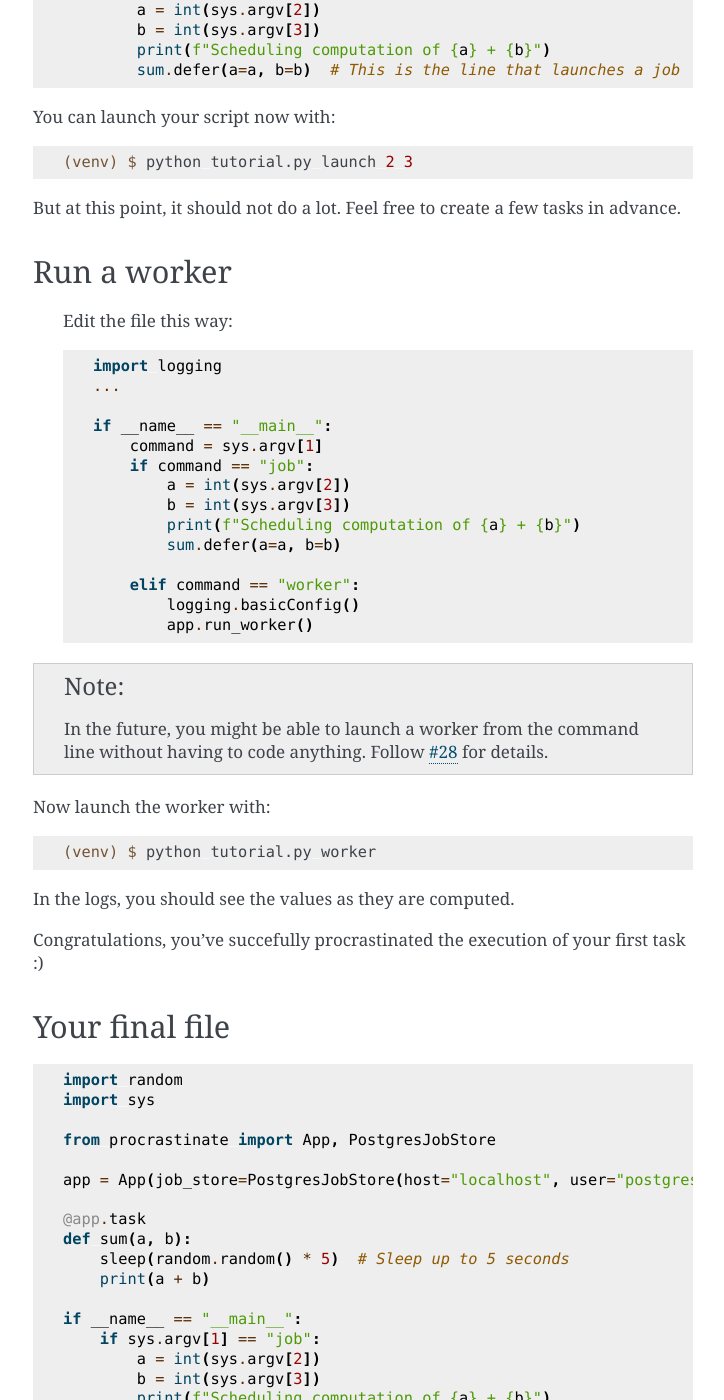
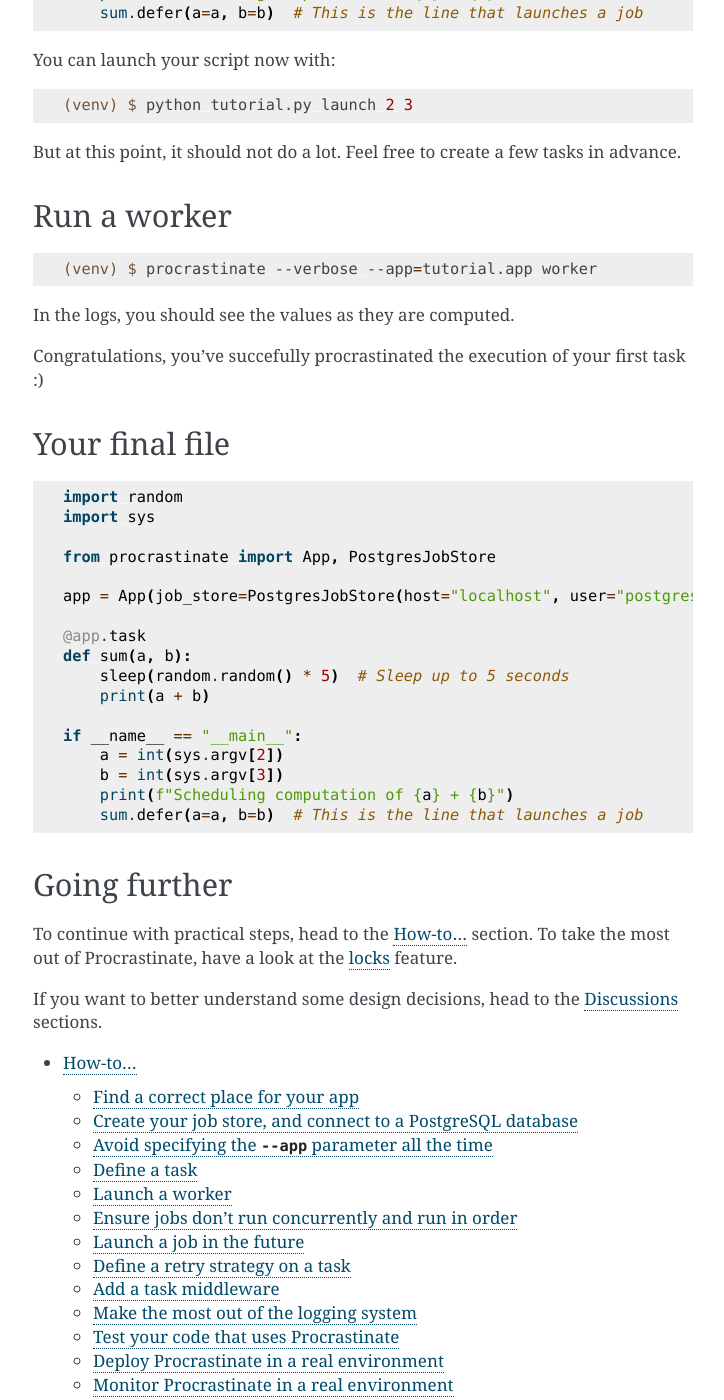
Before and after one commit to procrastinate-org/procrastinate, a Sphinx documentation site: the page built from docs/quickstart.rst, in a window 1280 px wide and 1400 px high, scrolled down 2273 px. Shown: the whole window, without its empty margins (387-1111 px from the left). Built offline with Sphinx 7.4.7, drawn with Linux system fonts in a browser that asks for light colours; some of the changed text lies outside the part shown.

Commit message:
Write some more documentation

```diff
--- a/docs/howto.rst
+++ b/docs/howto.rst
@@ -3,8 +3,27 @@
 How-to...
 =========
 
-Connect to a PostgreSQL database
---------------------------------
+Find a correct place for your app
+---------------------------------
+
+We advise you to place your app in one of the following places:
+
+- Your program __init__ or the place where you define your top level objects,
+- A dedicated module (``yourapp.procrastinate`` for example),
+- The place where you define all your tasks if it's a single module.
+
+In the two first case, it's important to specify the location to your tasks using the
+``import_paths`` parameter::
+
+    import procrastinate
+
+    app = procrastinate.App(
+        job_store=job_store,
+        import_paths=["dotted.path.to", "all.the.modules", "that.define.tasks"]
+    )
+
+Create your job store, and connect to a PostgreSQL database
+-----------------------------------------------------------
 
 There are three ways you can specify the connection parameters:
 
@@ -12,6 +31,11 @@
 
     $ export PGHOST=my.database.com  # Either export the variables in your shell
     $ PGPORT=5433 python -m myapp  # Or define the variables just for your process
+
+  and then just define::
+
+    import cabbage
+    cabbage.PostgresJobStore()
 
 .. _`libpq environment variables`: https://www.postgresql.org/docs/current/libpq-envars.html
 
@@ -30,6 +54,51 @@
 .. _`psycopg2 connection arguments`: http://initd.org/psycopg/docs/module.html#psycopg2.connect
 
 .. _locks:
+
+Avoid specifying the ``--app`` parameter all the time
+-----------------------------------------------------
+
+Procrastinate needs to know your app for most operations. in particular in the
+command line interface, you'll find yourself frequently typing
+``--app=dotted.path.to.app``. You can specify this one in your environment by instead
+using:
+
+.. code-block:: console
+
+    $ export PROCRASTINATE_APP=dotted.path.to.app worker
+
+Define a task
+-------------
+
+You can specify a task with::
+
+    @app.task(...)
+    def mytask(argument, other_argument):
+        ...
+
+See :py:func:`App.task` for the exact parameters.
+
+If you're ok with all the default parameters, it's ok to omit parentheses after
+``task``::
+
+    @app.task
+    def mytask(argument, other_argument):
+        ...
+
+Launch a worker
+---------------
+
+You can either go towards the CLI route with:
+
+.. code-block:: console
+
+    $ procrastinate --verbose --app=dotted.path.to.app worker [queue [...]]
+
+or, identically, use the code way::
+
+    app.run_worker(queues=["queue", ...])
+
+In both case, not specifying queues will tell Procrastinate to listen to every queue.
 
 Ensure jobs don't run concurrently and run in order
 ---------------------------------------------------
--- a/docs/quickstart.rst
+++ b/docs/quickstart.rst
@@ -40,18 +40,6 @@
 
     (venv) $ pip install procrastinate
 
-Install the PostgreSQL structure procrastinate needs in your database with:
-
-.. code-block:: console
-
-    (venv) $ procrastinate migrate
-
-.. note::
-
-    Ok, you caught me, I wrote this doc in advance and the migrate command doesn't
-    exist yet. Follow `#28`_ for details.
-
-.. _`#28`: https://github.com/peopledoc/procrastinate/issues/28
 
 Create a Procrastinate application object
 -----------------------------------------
@@ -66,6 +54,16 @@
 
 - Declaring tasks (a.k.a job templates) to be launched by Procrastinate,
 - Launching the worker that will consume the jobs created frome those tasks.
+- DB migrations
+
+Prepare the database
+--------------------
+
+Install the PostgreSQL structure procrastinate needs in your database with:
+
+.. code-block:: console
+
+    (venv) $ procrastinate --app=tutorial.app migrate
 
 Declare a task
 --------------
@@ -105,11 +103,10 @@
     ...
 
     if __name__ == "__main__":
-        if sys.argv[1] == "job":
-            a = int(sys.argv[2])
-            b = int(sys.argv[3])
-            print(f"Scheduling computation of {a} + {b}")
-            sum.defer(a=a, b=b)  # This is the line that launches a job
+        a = int(sys.argv[2])
+        b = int(sys.argv[3])
+        print(f"Scheduling computation of {a} + {b}")
+        sum.defer(a=a, b=b)  # This is the line that launches a job
 
 You can launch your script now with:
 
@@ -122,35 +119,9 @@
 Run a worker
 ------------
 
- Edit the file this way::
-
-    import logging
-    ...
-
-    if __name__ == "__main__":
-        command = sys.argv[1]
-        if command == "job":
-            a = int(sys.argv[2])
-            b = int(sys.argv[3])
-            print(f"Scheduling computation of {a} + {b}")
-            sum.defer(a=a, b=b)
-
-        elif command == "worker":
-            logging.basicConfig()
-            app.run_worker()
-
-.. note::
-
-    In the future, you might be able to launch a worker from the command line without
-    having to code anything. Follow `#28`_ for details.
-
-.. _`#28`: https://github.com/peopledoc/procrastinate/issues/28
-
-Now launch the worker with:
-
 .. code-block:: console
 
-    (venv) $ python tutorial.py worker
+    (venv) $ procrastinate --verbose --app=tutorial.app worker
 
 In the logs, you should see the values as they are computed.
 
@@ -174,15 +145,11 @@
         print(a + b)
 
     if __name__ == "__main__":
-        if sys.argv[1] == "job":
-            a = int(sys.argv[2])
-            b = int(sys.argv[3])
-            print(f"Scheduling computation of {a} + {b}")
-            sum.defer(a=a, b=b)  # This is the line that launches a job
+        a = int(sys.argv[2])
+        b = int(sys.argv[3])
+        print(f"Scheduling computation of {a} + {b}")
+        sum.defer(a=a, b=b)  # This is the line that launches a job
 
-        elif command == "worker":
-            logging.basicConfig()
-            app.run_worker()
 
 Going further
 -------------
```
Also changed, not shown: CONTRIBUTING.rst (+7 -4 lines).
